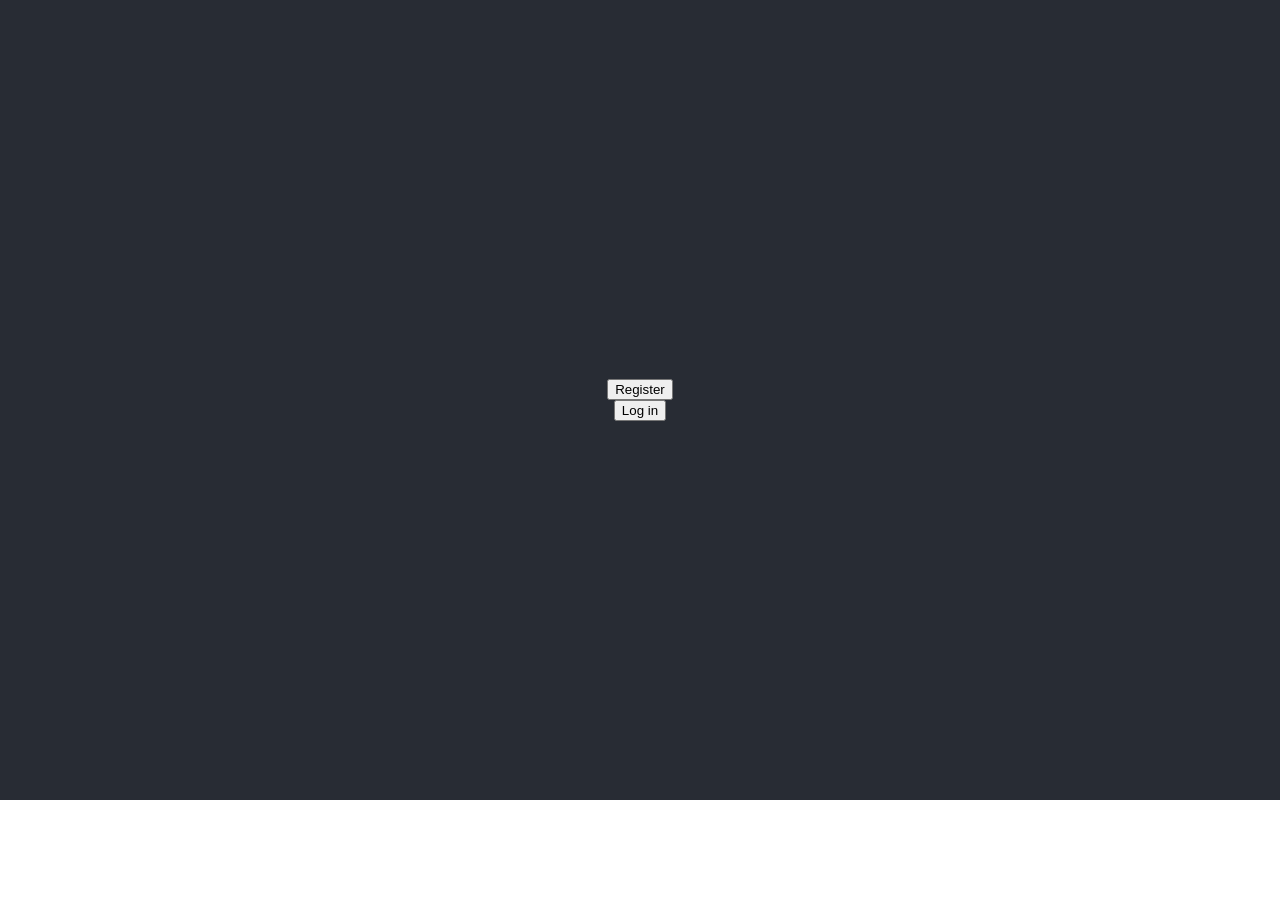
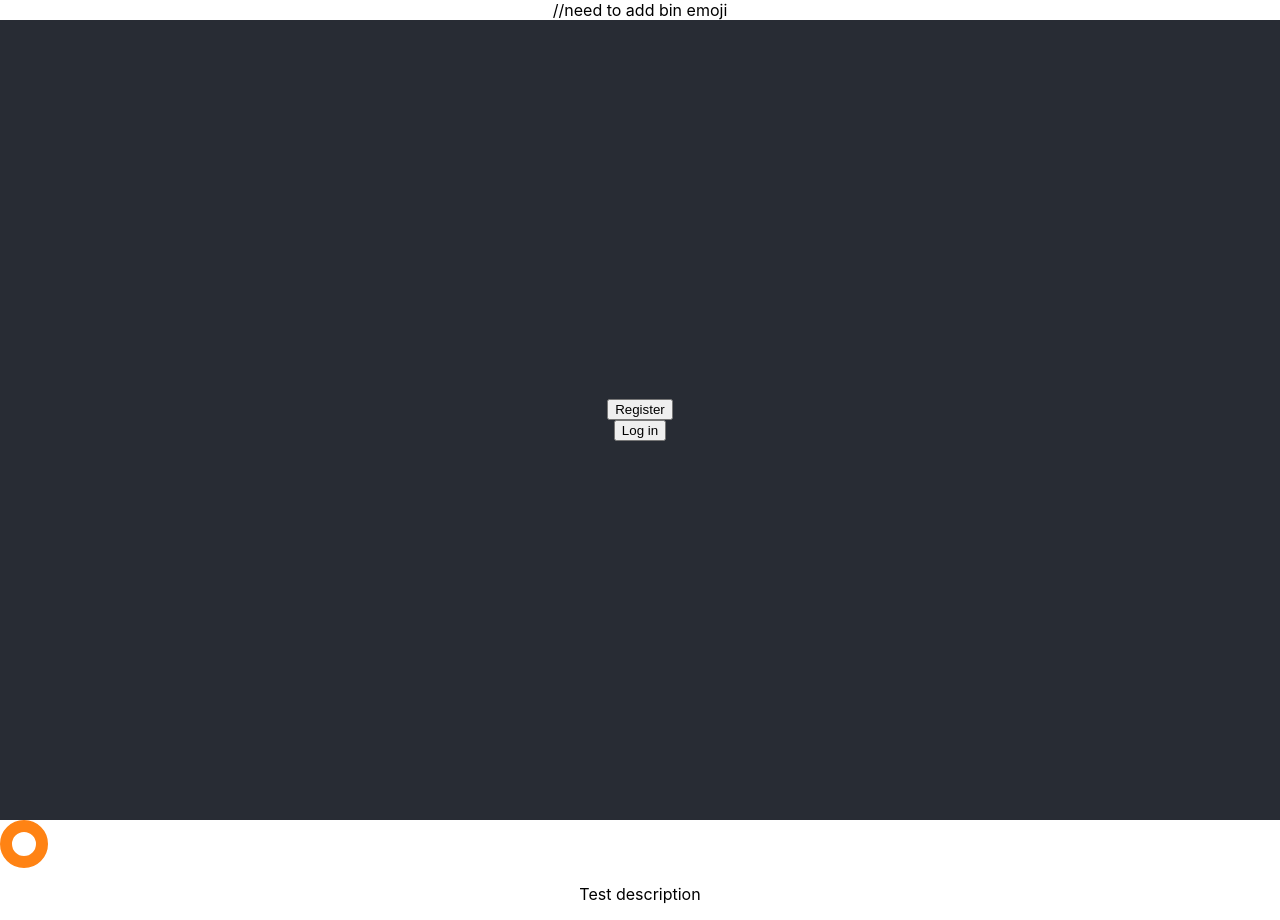
Before and after one commit to Kisokumar/to-do-app, a React (Create React App) app in the folder frontend/: page / in a window 1280 px wide. Before the commit the page ends 800 px from the top, so only its background shows below. Built offline with nearby package versions, Linux system fonts and the light colour scheme.

Commit message:
Added components

```diff
--- a/frontend/package.json
+++ b/frontend/package.json
@@ -9,6 +9,7 @@
     "react": "^18.2.0",
     "react-dom": "^18.2.0",
     "react-scripts": "5.0.1",
+    "styled-components": "^5.3.6",
     "web-vitals": "^2.1.4"
   },
   "scripts": {
--- a/frontend/src/App.js
+++ b/frontend/src/App.js
@@ -2,6 +2,8 @@ import { useState } from 'react';
 import Register from './components/Register';
 import LogIn from './components/LogIn';
 import './App.css';
+import Tasks from './components/Tasks'
+import BinToggle from './components/BinToggle'
 
 function App() {
   const [isRegisterShown, setIsRegisterShown] = useState(false);
@@ -19,12 +21,14 @@ function App() {
 
   return (
     <div className="App">
+      <BinToggle />
       <header className="App-header">
         <button onClick={registerClick}>Register</button>
         {isRegisterShown && <Register setIsRegisterShown={setIsRegisterShown}/>}
         <button onClick={logInClick}>Log in</button>
         {isLogInShown && <LogIn setIsLogInShown={setIsLogInShown}/>}
       </header>
+      <Tasks />
     </div>
   );
 }
--- /dev/null
+++ b/frontend/src/components/BinToggle.js
@@ -0,0 +1,5 @@
+export default function BinToggle(){
+    return (<div>
+        //need to add bin emoji
+    </div>)
+}
--- a/frontend/src/components/LogIn.js
+++ b/frontend/src/components/LogIn.js
@@ -1,9 +1,9 @@
 import { useState } from "react"
+
 
 export default function LogIn(props) {
   const [username, setUsername] = useState();
   const [password, setPassword] = useState();
-
 
   function submitLogIn(event) {
     event.preventDefault()
--- /dev/null
+++ b/frontend/src/components/PlusTask.js
@@ -0,0 +1,5 @@
+export default function PlusTask (){
+    return (<div>
+
+    </div>)
+}
--- /dev/null
+++ b/frontend/src/components/Tasks.js
@@ -0,0 +1,25 @@
+import styled from 'styled-components'
+import Button from '@mui/material/Button';
+
+export default function Tasks (props){
+    return (<div>
+        <CheckBox />
+        <p>{props.description}Test description</p>
+        {/* <Button variant="contained">Hello World</Button> */}
+        <p>{props.date}</p>
+        </div>)
+}
+
+const CheckBox = styled.div `
+    border-radius: 50%;
+    width: 24px;
+    height: 24px;
+    border-style: solid;
+    border-width: 12px;
+    border-color: #ff8314;
+    background-color: transparent;
+    // display: inline;
+
+
+
+`
```
Also changed, not shown: 1 other file (tests, documents, lock files or other folders).
